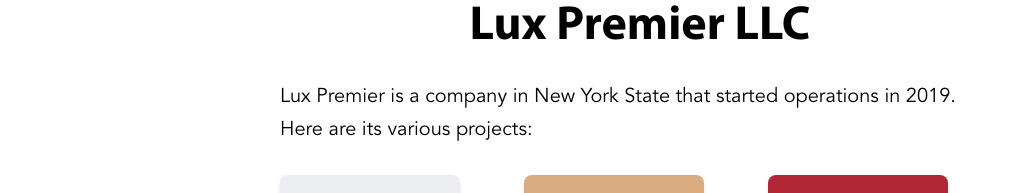
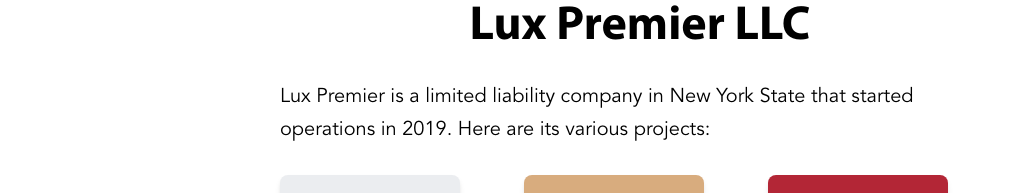
Before and after one commit to JoelGrayson/luxpremierllc.com, a Next.js app: page / in a window 1280 px wide. Shown: the part 145-338 px from the top of the page, without its empty margins (0-1017 px from the left). Built offline with nearby package versions, Linux system fonts and the light colour scheme.

Commit message:
contact referrer

```diff
--- a/src/components/Page.tsx
+++ b/src/components/Page.tsx
@@ -41,7 +41,7 @@
                 </div>
                 <div> {/* Right */}
                     <Nav>
-                        <Nav.Item href='https://joelgrayson.com/contact'>Contact</Nav.Item>
+                        <Nav.Item href='https://joelgrayson.com/contact?referrer=luxpremierllc.com'>Contact</Nav.Item>
                     </Nav>
                 </div>
             </Header>
--- a/src/pages/index.tsx
+++ b/src/pages/index.tsx
@@ -10,7 +10,7 @@
             <title>Lux Premier LLC</title>
         </Head>
         <h1 className='text-center mt-10'>Lux Premier LLC</h1>
-        <p className='text-xl leading-relaxed mb-5'>Lux Premier is a company in New York State that started operations in 2019. Here are its various projects:</p>
+        <p className='text-xl leading-relaxed mb-5'>Lux Premier is a limited liability company in New York State that started operations in 2019. Here are its various projects:</p>
         <section className='grid grid-cols-3 gap-3'>
             <Subsidiary color={'#ebedf0'} description={'App for changing file date metadata'} href='https://joelgrayson.com/software/edit-time'>
                 <Image src='/images/edit-time.png' alt='Edit Time logo' height={60} width={60} />
```
